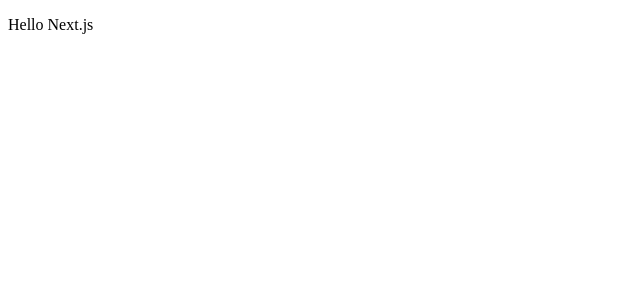
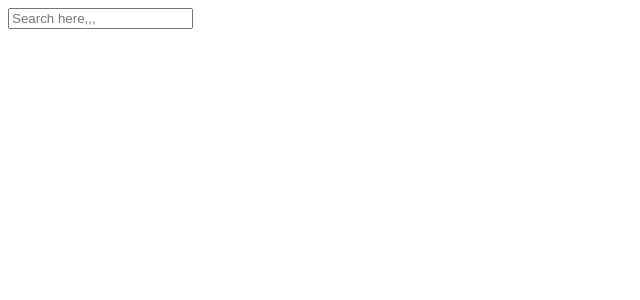
Before and after one commit to Njunge11/react-live-search, a Next.js app: page / in a window 1280 px wide. Shown: the top 300 px of the page, without its empty margins (0-640 px from the left). Built offline with nearby package versions, Linux system fonts and the light colour scheme.

Commit message:
feat(axios): add functionality to query for movies

```diff
--- a/pages/index.js
+++ b/pages/index.js
@@ -1,7 +1,30 @@
-const Index = () => (
-    <div>
-        <p>Hello Next.js</p>
-    </div>
-)
+import React, { Component } from "react";
+import search from "../src/util";
+export default class Index extends Component {
+  constructor(props) {
+    super(props);
+    this.state = { movies: {}, value: "", loading: false };
+    this.queryForMovies = this.queryForMovies.bind(this);
+    this.apiKey = "e3963faaff14ce2935d481ee7d0179fb";
+  }
 
-export default Index
+  async queryForMovies(queryText) {
+    this.setState({ value: queryText, loading: true });
+    const url = `https://api.themoviedb.org/3/search/movie?query=${queryText}&api_key=${this.apiKey}`;
+    const movies = await search(url);
+    console.log("the movies", movies);
+  }
+
+  render() {
+    return (
+      <div>
+        <input
+          type="text"
+          placeholder="Search here,,,"
+          value={this.state.value}
+          onChange={event => this.queryForMovies(event.target.value)}
+        />
+      </div>
+    );
+  }
+}
--- /dev/null
+++ b/src/util.js
@@ -0,0 +1,26 @@
+import axios from "axios";
+let source;
+const resources = {};
+const search = async query => {
+  if (source) {
+    source.cancel();
+  }
+  const CancelToken = axios.CancelToken;
+  source = CancelToken.source();
+  try {
+    if (resources[query]) {
+      return resources[query];
+    }
+    const res = await axios(query, { cancelToken: source.token });
+    const result = res.data.results;
+    resources[query] = result;
+    return result;
+  } catch (error) {
+    if (axios.isCancel) {
+      console.log("Request cancelled ", error.message);
+    } else {
+      console.log("Something went wrong: ", error.message);
+    }
+  }
+};
+export default search;
```
Also changed, not shown: 1 other file (tests, documents, lock files or other folders).
